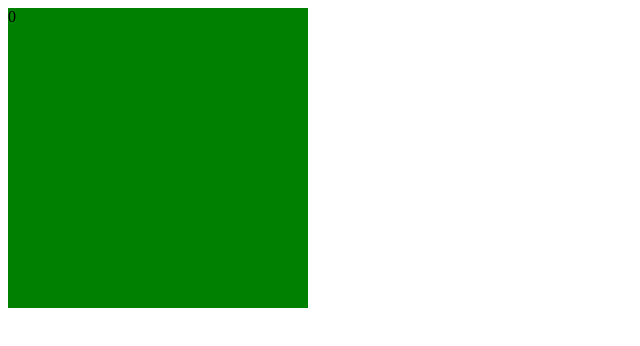
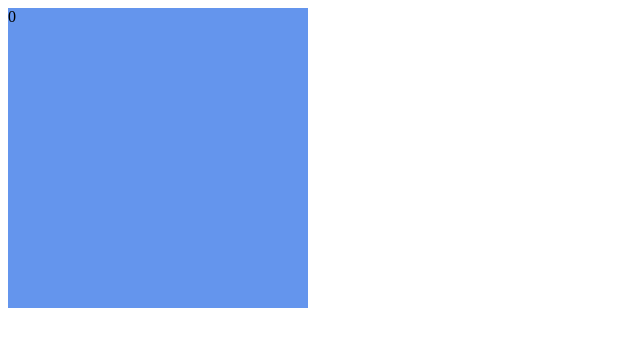
Before and after one commit to freshcodeAlice/fm-2023-react-welcome, a React (Create React App) app: page / in a window 1280 px wide. Shown: the top 346 px of the page, without its empty margins (0-640 px from the left). Built offline with nearby package versions, Linux system fonts and the light colour scheme.

Commit message:
className

```diff
--- /dev/null
+++ b/src/components/Box/Box.css
@@ -0,0 +1,5 @@
+.box {
+    width: 300px;
+    height: 300px;
+    background-color: cornflowerblue;
+}
--- a/src/components/Box/index.js
+++ b/src/components/Box/index.js
@@ -1,4 +1,5 @@
 import React, { Component } from 'react';
+import './Box.css';
 
 class Box extends Component {
     constructor(props) {
@@ -19,7 +20,7 @@ class Box extends Component {
     render() {
         const {counter} = this.state;
         return (
-            <div style={{width: '300px', height: '300px', backgroundColor: 'green'}}
+            <div className='box'
                 onClick={this.increment}>
                 {counter}
             </div>
```
